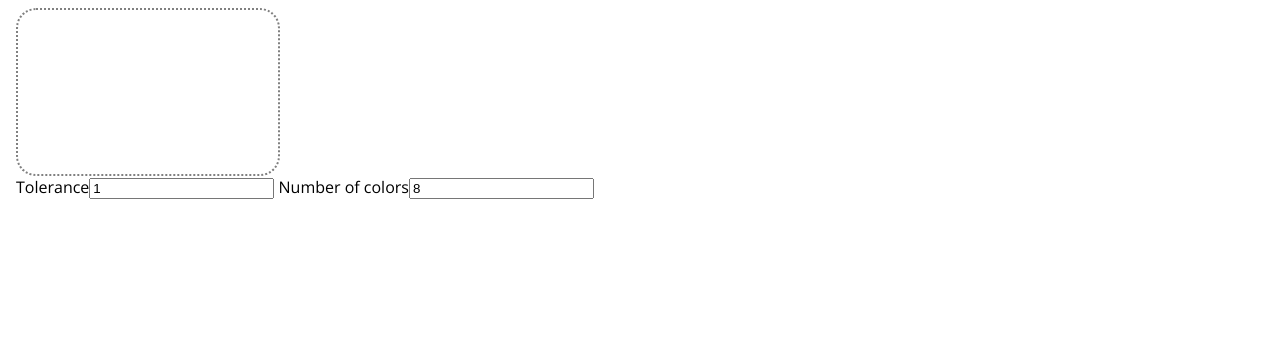
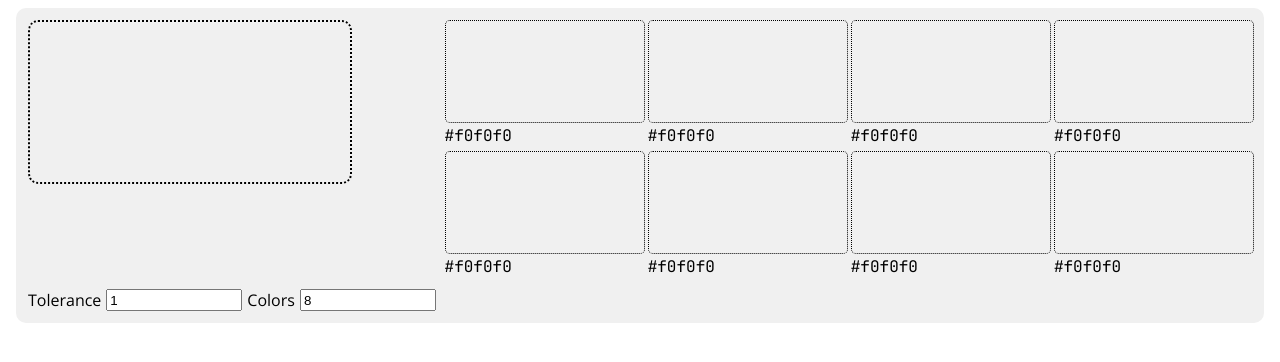
Before and after one commit to coryb-xyz/color-palette-tool, a SvelteKit app in the folder app/: page / in a window 1280 px wide. Shown: the top 362 px of the page. Built offline with nearby package versions, Linux system fonts and the light colour scheme.

Commit message:
fixed up css

```diff
--- a/app/src/components/PaletteWidget.svelte
+++ b/app/src/components/PaletteWidget.svelte
@@ -1,12 +1,15 @@
 <script>
     // @ts-nocheck
     import { ColorUtils } from "../helpers/ColorUtils.js";
+    import { onMount } from "svelte";
     let image;
     let canvas;
     let ctx;
     let palette = [];
     let tolerance = 1;
     let number = 8;
+
+    onMount(async () => (palette = Array(number).fill("#f0f0f0")));
 
     function loadImage(e) {
         e.preventDefault();
@@ -46,6 +49,7 @@
 </script>
 
 <div class="main-wrapper">
+    <div class="color-input">
         <canvas
             bind:this={canvas}
             id="dropzone"
@@ -65,31 +69,47 @@
             {/each}
         </div>
     </div>
-
     <div class="control-area">
-    <label for="tolerance"
-        >Tolerance<input
+        <div>Tolerance</div>
+        <input
             type="number"
             name="tolerance"
             bind:value={tolerance}
             on:change={generatePalette}
-        /></label
-    >
-    <label for="number"
-        >Number of colors<input
+        />
+        <div>Colors</div>
+        <input
             type="number"
             name="number"
             bind:value={number}
             on:change={generatePalette}
-        /></label
-    >
+        />
+    </div>
 </div>
 
 <style>
     .main-wrapper {
         display: grid;
-        grid-template-columns: 1fr 3fr;
+        gap: 1.5vh;
+        background-color: #f0f0f0;
+        padding: 1.5vh;
+        border-radius: 10px;
+    }
+
+    .color-input {
+        display: grid;
+        grid-template-columns: 1fr 2fr;
         gap: 1vw;
+    }
+
+    .control-area {
+        display: grid;
+        grid-template-columns: repeat(4, min-content);
+        gap: 5px;
+    }
+
+    input {
+        width: 10vw;
     }
 
     .color-wrapper {
@@ -102,19 +122,22 @@
     .color-swatch {
         width: 100%;
         height: 100%;
+        border-color: 808080;
+        border-style: dotted;
+        border-width: 0.1vh;
         border-radius: 5px;
     }
 
     .color-box {
         display: grid;
+        gap: 0.5vh;
     }
     .bordered {
-        width: 20vw;
         height: 20vh;
-        padding: 2px;
-        border-color: rgba(128, 128, 128, 255);
+        width: 40vh;
+        border-color: 808080;
         border-style: dotted;
-        border-radius: 20px;
+        border-radius: 10px;
         border-width: 0.25vh;
         font-size: 5vh;
     }
```
Lines whose indentation alone changed are shown as unchanged.
